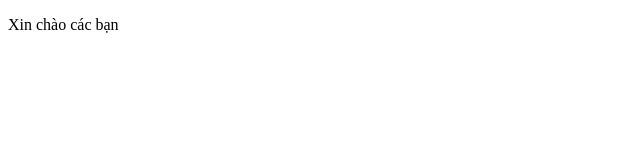
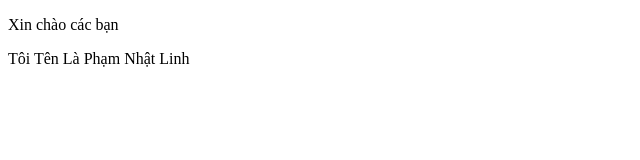
Before and after one commit to phlinh2507/test, a plain HTML site: page index.html in a window 1280 px wide. Shown: the whole page, without its empty margins (0-640 px from the left). Drawn offline with Linux system fonts and the light colour scheme.

Commit message:
Update index.html
Add more text

```diff
--- a/index.html
+++ b/index.html
@@ -8,5 +8,6 @@
 </head>
 <body>
    <p>Xin chào các bạn </p>
+    <p>Tôi Tên Là Phạm Nhật Linh</p>
 </body>
 </html>
```
